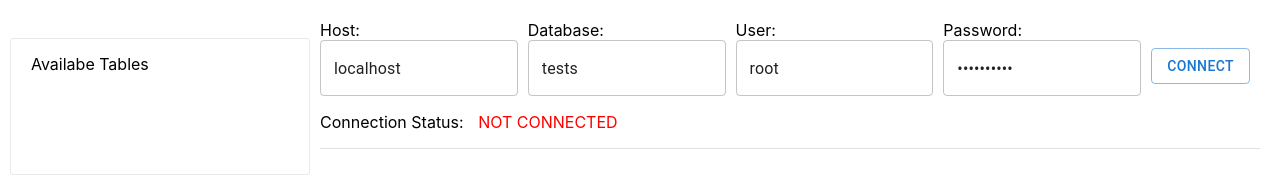
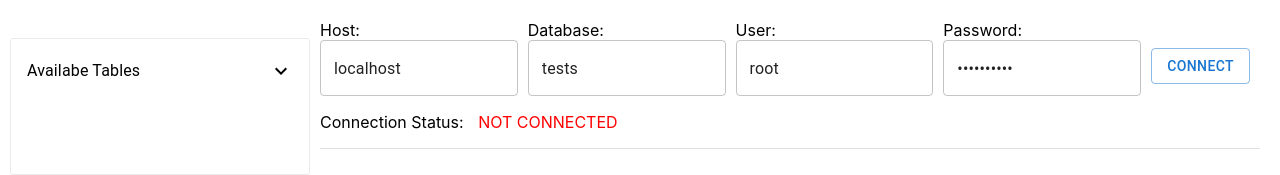
Before and after one commit to Tiinzzy/mysql-browser, a React (Create React App) app: page / in a window 1280 px wide. Shown: the top 175 px of the page. Built offline with nearby package versions, Linux system fonts and the light colour scheme.

Commit message:
mapped data on MUI list from html li

```diff
--- a/src/front-end/GetSqlTables.js
+++ b/src/front-end/GetSqlTables.js
@@ -1,6 +1,12 @@
 import React from "react";
 
 import Box from '@mui/material/Box';
+import List from '@mui/material/List';
+import ListItemButton from '@mui/material/ListItemButton';
+import ListItemText from '@mui/material/ListItemText';
+import Collapse from '@mui/material/Collapse';
+import ExpandLess from '@mui/icons-material/ExpandLess';
+import ExpandMore from '@mui/icons-material/ExpandMore';
 
 import { shared } from './shared';
 
@@ -9,6 +15,7 @@ class GetSqlTables extends React.Component {
     constructor(props) {
         super(props);
         this.state = {
+            opne: true
         }
         this.callGetSqlTables = this.callGetSqlTables.bind(this);
         shared.callGetSqlTables = this.callGetSqlTables;
@@ -20,20 +27,32 @@ class GetSqlTables extends React.Component {
         }
     }
 
+    handleClick() {
+        this.setState({ open: (!this.state.open) })
+    }
+
     render() {
         return (
             <Box style={{ border: 'solid 0px green' }}>
-                <Box style={{ paddingTop: 15, paddingLeft: 20, paddingRight: 30 }}>
-                    Availabe Tables
-                </Box>
-                {this.state.tables && this.state.tables.map((e, i) =>
-                    < ul key={i} >
-                        {Object.values(e).map((val, j) => (
-                            <li onClick={() => {alert(val)}} key={j} style={{ cursor:'pointer', spacing: 'compact' }} >{val}
-                            </li>
-                        ))}
-                    </ul>
-                )}
+                <List
+                    sx={{ width: '100%', maxWidth: 360, bgcolor: 'background.paper' }}
+                    component="nav">
+                    <ListItemButton onClick={() => this.handleClick()}>
+                        <ListItemText primary="Availabe Tables" />
+                        {this.state.open ? <ExpandLess /> : <ExpandMore />}
+                    </ListItemButton>
+                    <Collapse in={this.state.open} timeout="auto" unmountOnExit>
+                        {this.state.tables && this.state.tables.map((e, i) =>
+                            <List component="div" disablePadding key={i}>
+                                {Object.values(e).map((val, j) => (
+                                    <ListItemButton sx={{ pl: 4 }} key={j}>
+                                        <ListItemText primary={val} />
+                                    </ListItemButton>
+                                ))}
+                            </List>
+                        )}
+                    </Collapse>
+                </List>
             </Box>
         );
     }
```
